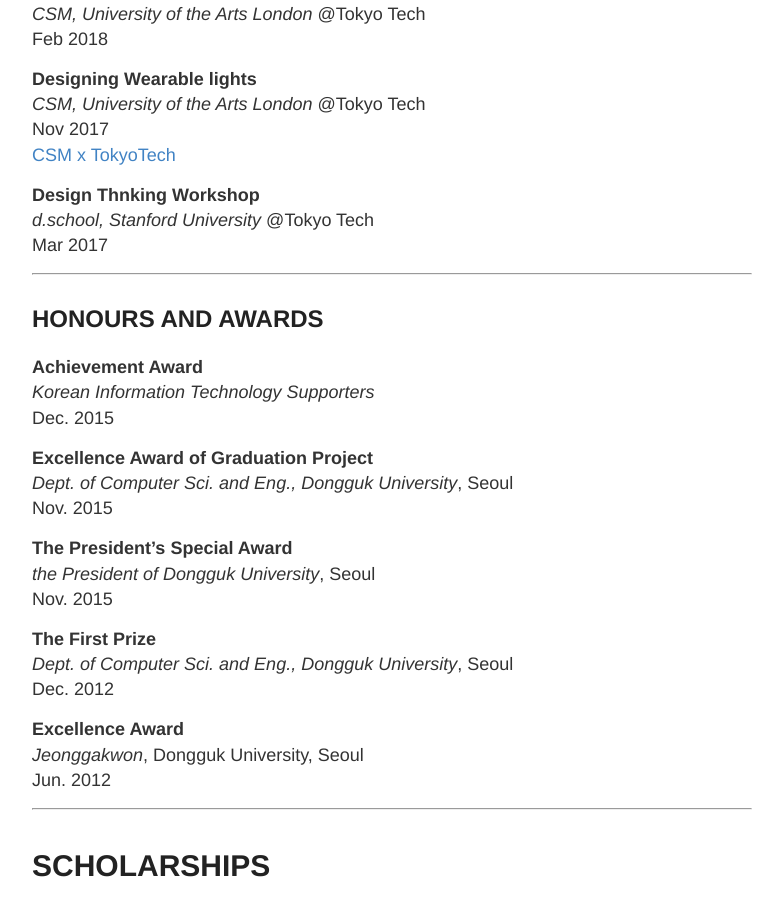
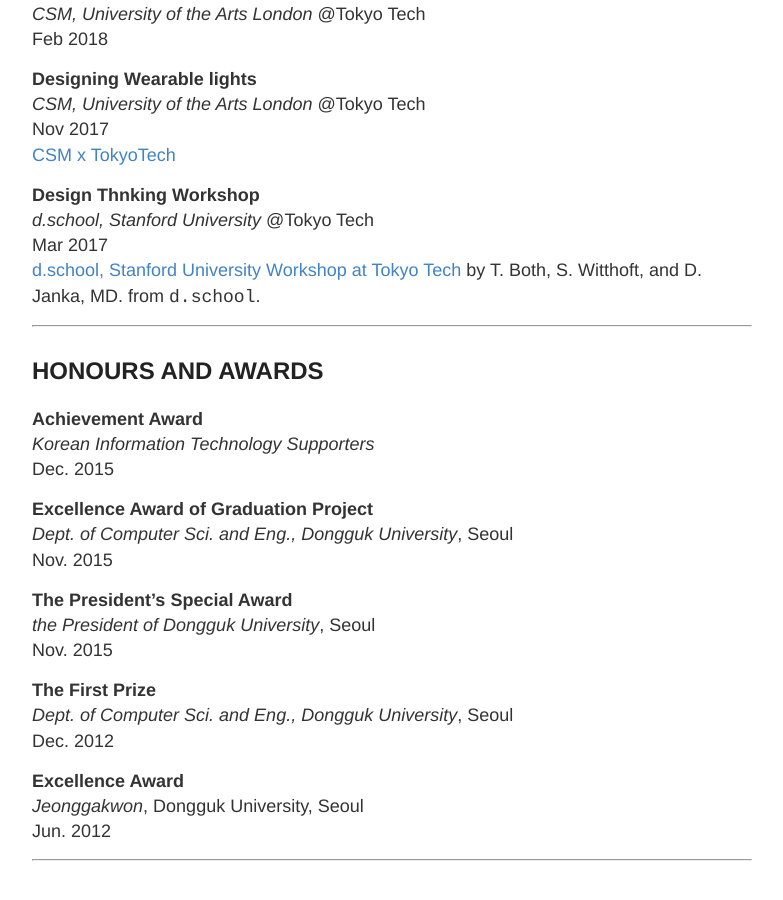
Before and after one commit to TangoEnSkai/tangoenskai.github.io, a Jekyll site: the page built from cv.md, in a window 1280 px wide and 900 px high, scrolled down 3033 px. Shown: the whole window, without its empty margins (248-1031 px from the left). Built offline with Jekyll 4.4.1, drawn with Linux system fonts in a browser that asks for light colours.

Commit message:
Add some info for d.school workshop

```diff
--- a/cv.md
+++ b/cv.md
@@ -120,6 +120,7 @@
 **Design Thnking Workshop**
 _d.school, Stanford University_ @Tokyo Tech
 Mar 2017
+[d.school, Stanford University Workshop at Tokyo Tech](https://www.titech.ac.jp/english/event/2017/037284.html) by T. Both, S. Witthoft, and D. Janka, MD. from `d.school`.
 
 ---
 
```
